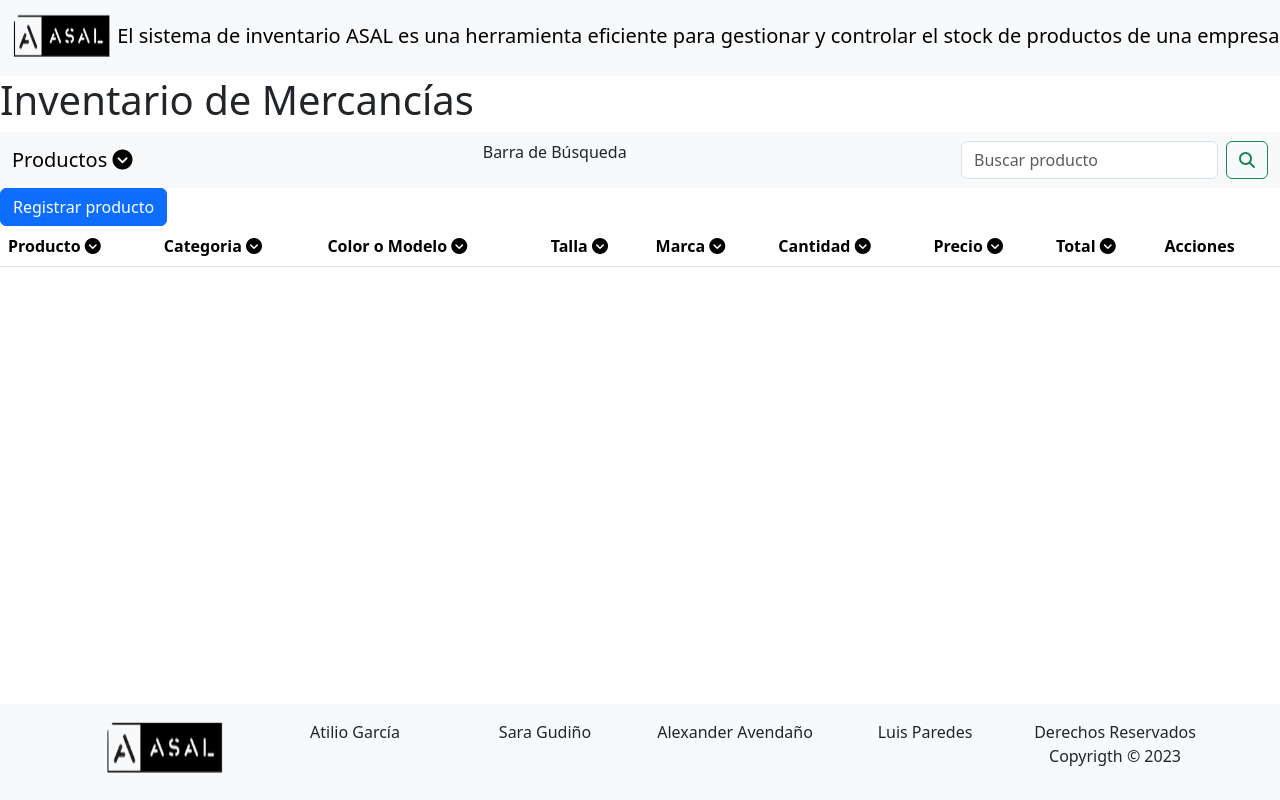
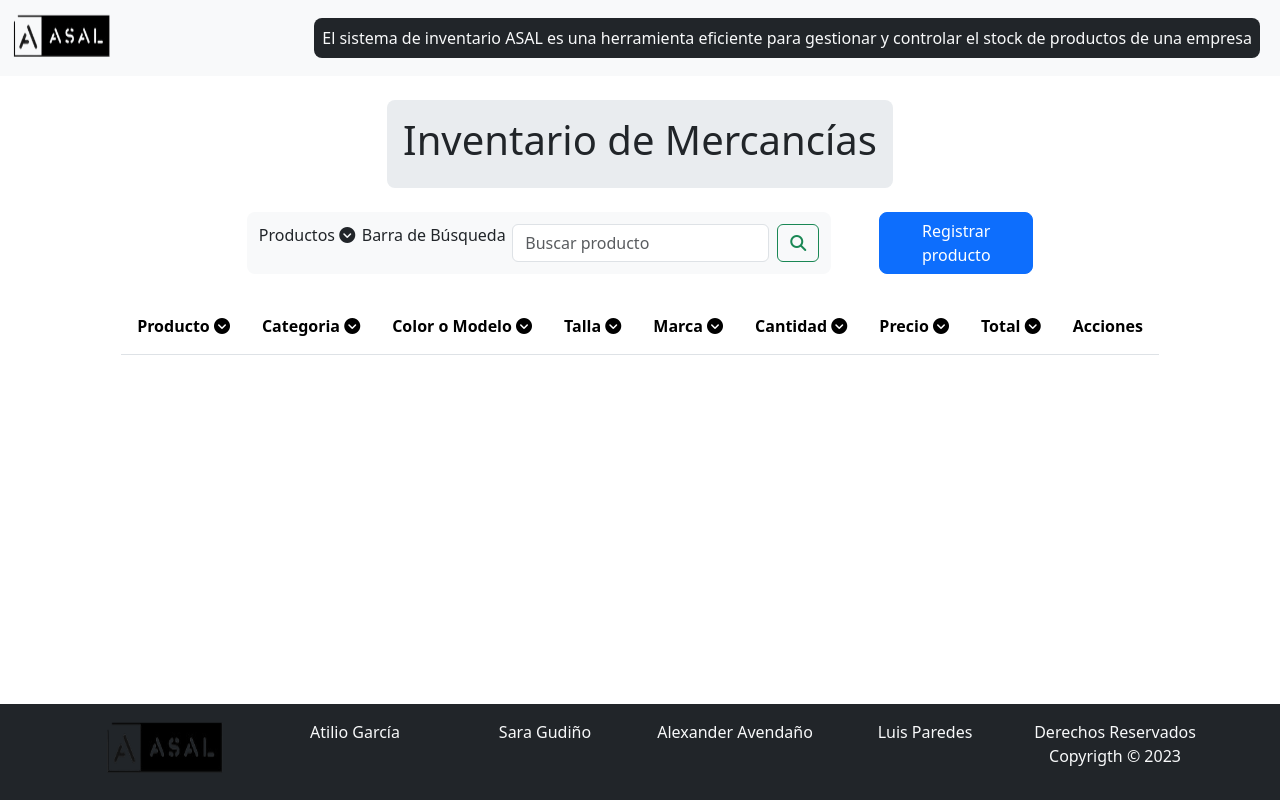
Before and after one commit to luisparedes29/Inventario-Reactivo, a plain HTML site: page index.html in a window 1280 px wide. Drawn offline with nearby package versions, Linux system fonts and the light colour scheme.

Commit message:
Agregados algunos estilos a toda la vista

```diff
--- a/index.html
+++ b/index.html
@@ -12,38 +12,38 @@
 
 </head>
 
-<body>
-    <header>
+<body class="d-flex flex-column align-items-center ">
+  <header class="w-100 ">
       <nav class="navbar bg-body-tertiary">
           <div class="container-fluid">
             <a class="navbar-brand" href="#">
-                    <img src="/assets/logo_ASAL.png" alt="Logo" width="100" height="50"
-                        class="d-inline-block align-text-center">
-                    El sistema de inventario ASAL es una herramienta eficiente para gestionar y controlar el stock de
-                    productos de una empresa
+              <img src="/assets/logo_ASAL.png" alt="Logo" width="100" height="50" class="d-inline-block align-text-center">
             </a>
+            <p class="bg-dark text-light text-center p-2 m-2 rounded-3">El sistema de inventario ASAL es una herramienta eficiente para gestionar y controlar el stock de productos de una empresa</p>
           </div>
         </nav>
   </header>
 
-    <section>
+
+  <section class="text-center mt-4 bg-body-secondary p-3 rounded-3">
     <h1>Inventario de Mercancías</h1>
 </section>
 
-    <section>
-        <div class="navbar bg-body-tertiary">
+
+<section class="d-flex flex-row ">
+  <div class="navbar bg-body-tertiary w-100 m-4 rounded-3">
       <div class="container-fluid">
-                <a class="navbar-brand">Productos <i class="fa-sharp fa-solid fa-circle-chevron-down"></i></a>
+        <p>Productos <i class="fa-sharp fa-solid fa-circle-chevron-down"></i></p>
         <p class="d-inline-block align-text-center">Barra de Búsqueda</p>
               <form class="d-flex" role="search">
               <input class="form-control me-2" type="search" placeholder="Buscar producto" aria-label="Search">
-                    <button class="btn btn-outline-success" type="submit"><i
-                            class="fa-solid fa-magnifying-glass"></i></button>
+              <button class="btn btn-outline-success" type="submit"><i class="fa-solid fa-magnifying-glass"></i></button>
           </form>
       </div>
   </div>
 
-        <button type="button" class="btn btn-primary" data-bs-toggle="modal" data-bs-target="#myModal">
+
+        <button type="button" class="btn btn-primary m-4 rounded-3 w-25" data-bs-toggle="modal" data-bs-target="#myModal">
             Registrar producto
         </button>
         <div class="modal" id="myModal">
@@ -118,41 +118,41 @@
 
     <section>
         <table class="table">
-            <thead>
+            <thead class="bg-dark text-light">
                 <tr>
-                    <th scope="col">
+                    <th scope="col" class="p-3">
                         Producto
                         <i class="fa-sharp fa-solid fa-circle-chevron-down"></i>
                     </th>
-                    <th scope="col">
+                    <th scope="col" class="p-3">
                         Categoria
                         <i class="fa-sharp fa-solid fa-circle-chevron-down"></i>
                     </th>
-                    <th scope="col">
+                    <th scope="col" class="p-3">
                         Color o Modelo
                         <i class="fa-sharp fa-solid fa-circle-chevron-down"></i>
                     </th>
-                    <th scope="col">
+                    <th scope="col" class="p-3">
                         Talla
                         <i class="fa-sharp fa-solid fa-circle-chevron-down"></i>
                     </th>
-                    <th scope="col">
+                    <th scope="col" class="p-3">
                         Marca
                         <i class="fa-sharp fa-solid fa-circle-chevron-down"></i>
                     </th>
-                    <th scope="col">
+                    <th scope="col" class="p-3">
                         Cantidad
                         <i class="fa-sharp fa-solid fa-circle-chevron-down"></i>
                     </th>
-                    <th scope="col">
+                    <th scope="col" class="p-3">
                         Precio
                         <i class="fa-sharp fa-solid fa-circle-chevron-down"></i>
                     </th>
-                    <th scope="col">
+                    <th scope="col" class="p-3">
                         Total
                         <i class="fa-sharp fa-solid fa-circle-chevron-down"></i>
                     </th>
-                    <th scope="col">
+                    <th scope="col" class="p-3">
                         Acciones
 
                     </th>
@@ -180,7 +180,7 @@
         </table>
     </section>
 
-    <footer class="bg-body-tertiary text-dark text-center py-3 fixed-bottom">
+    <footer class="bg-dark text-light text-center py-3 fixed-bottom">
         <div class="container">
             <div class="row">
                 <div class="col">
```
Lines whose indentation alone changed are shown as unchanged.
